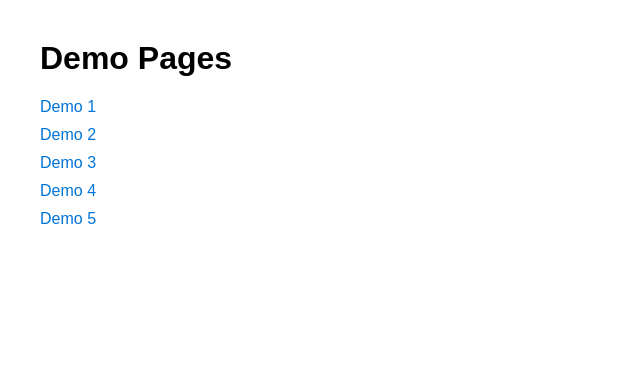
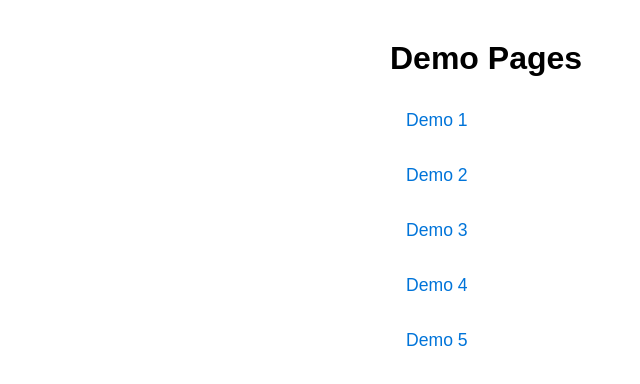
Before and after one commit to houseofcoder/lic-agent-websites-sample, a plain HTML site: page index.html in a window 1280 px wide. Shown: the whole page, without its empty margins (0-640 px from the left). Drawn offline with Linux system fonts and the light colour scheme.

Commit message:
Add files via upload

```diff
--- a/index.html
+++ b/index.html
@@ -3,12 +3,39 @@
 <head>
     <meta charset="UTF-8">
     <title>Demo Pages Index</title>
+    <meta name="viewport" content="width=device-width, initial-scale=1">
     <style>
-        body { font-family: Arial, sans-serif; margin: 40px; }
-        ul { list-style-type: none; padding: 0; }
-        li { margin: 10px 0; }
-        a { text-decoration: none; color: #0074d9; }
-        a:hover { text-decoration: underline; }
+        body {
+            font-family: Arial, sans-serif;
+            margin: 40px;
+            max-width: 500px;
+            margin-left: auto;
+            margin-right: auto;
+        }
+        ul {
+            list-style-type: none;
+            padding: 0;
+        }
+        li {
+            margin: 10px 0;
+        }
+        a {
+            text-decoration: none;
+            color: #0074d9;
+            font-size: 1.1em;
+            display: block;
+            padding: 12px 16px;
+            border-radius: 6px;
+            transition: background 0.2s;
+        }
+        a:hover {
+            text-decoration: underline;
+            background: #f0f8ff;
+        }
+        @media (max-width: 600px) {
+            body { margin: 16px; }
+            a { font-size: 1em; padding: 10px 12px; }
+        }
     </style>
 </head>
 <body>
```
